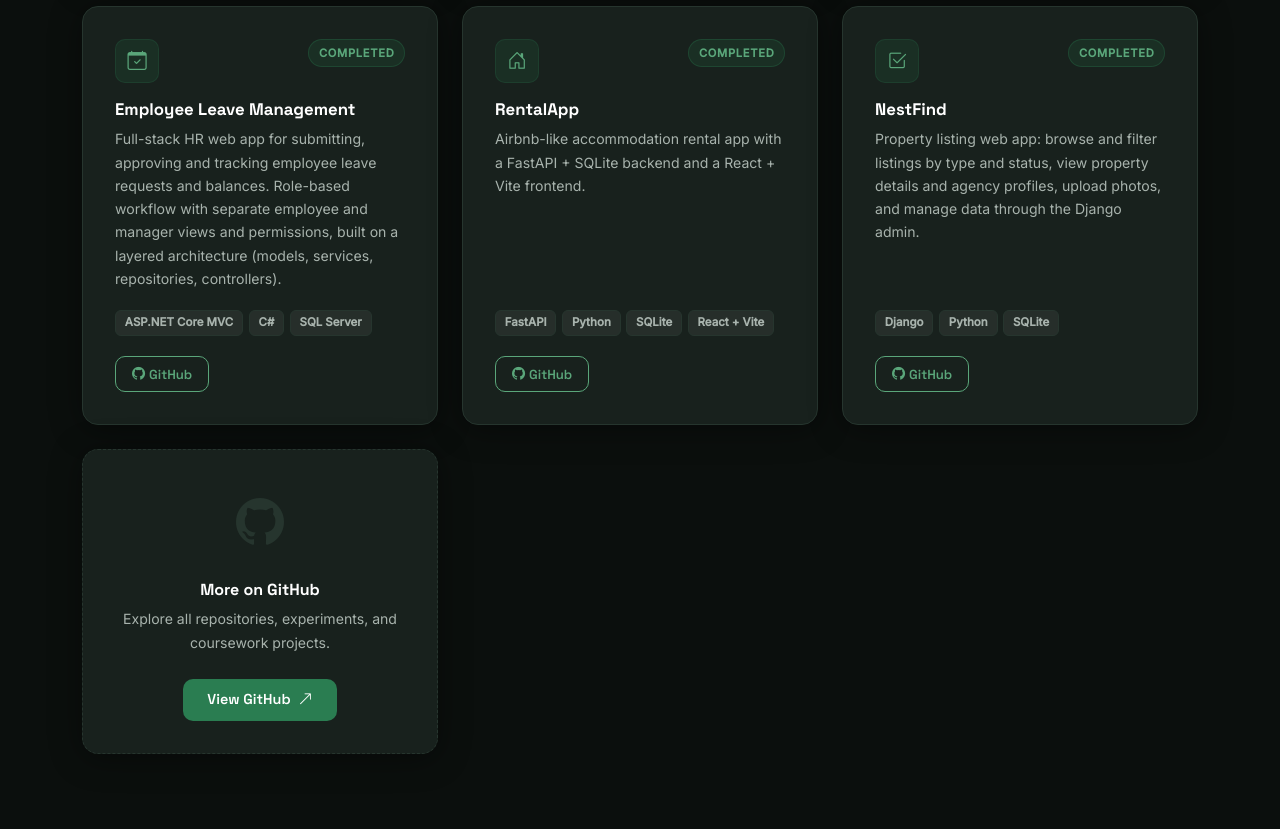
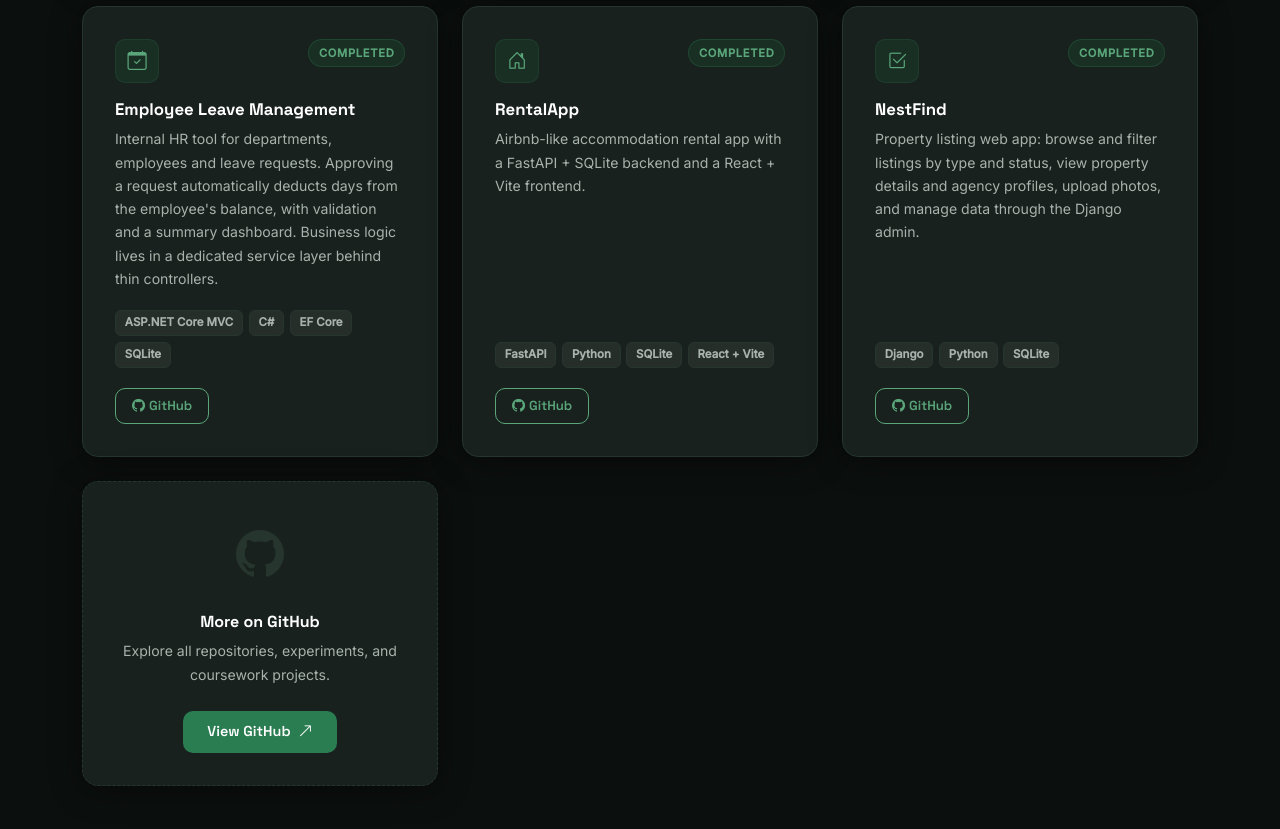
Before and after one commit to Angela0210/Angela0210.github.io, a plain HTML site: page index.html in a window 1280 px wide. Shown: the part 2660-3489 px from the top of the page. Drawn offline with nearby package versions, Linux system fonts and the light colour scheme.

Commit message:
Revert Employee Leave project to README version
The app uses SQLite and has no role-based access yet.

Co-Authored-By: Claude Opus 5.5 <noreply@anthropic.com>

```diff
--- a/index.html
+++ b/index.html
@@ -286,14 +286,15 @@
             </div>
             <h4 class="project-title">Employee Leave Management</h4>
             <p class="project-desc">
-              Full-stack HR web app for submitting, approving and tracking employee leave requests and balances.
-              Role-based workflow with separate employee and manager views and permissions, built on a layered
-              architecture (models, services, repositories, controllers).
+              Internal HR tool for departments, employees and leave requests. Approving a request automatically
+              deducts days from the employee's balance, with validation and a summary dashboard. Business logic
+              lives in a dedicated service layer behind thin controllers.
             </p>
             <div class="project-techs">
               <span class="tech-badge">ASP.NET Core MVC</span>
               <span class="tech-badge">C#</span>
-              <span class="tech-badge">SQL Server</span>
+              <span class="tech-badge">EF Core</span>
+              <span class="tech-badge">SQLite</span>
             </div>
             <div class="project-actions">
               <a href="https://github.com/Angela0210/EmployeeLeaveSystem" target="_blank" class="btn btn-outline-accent btn-sm">
```
